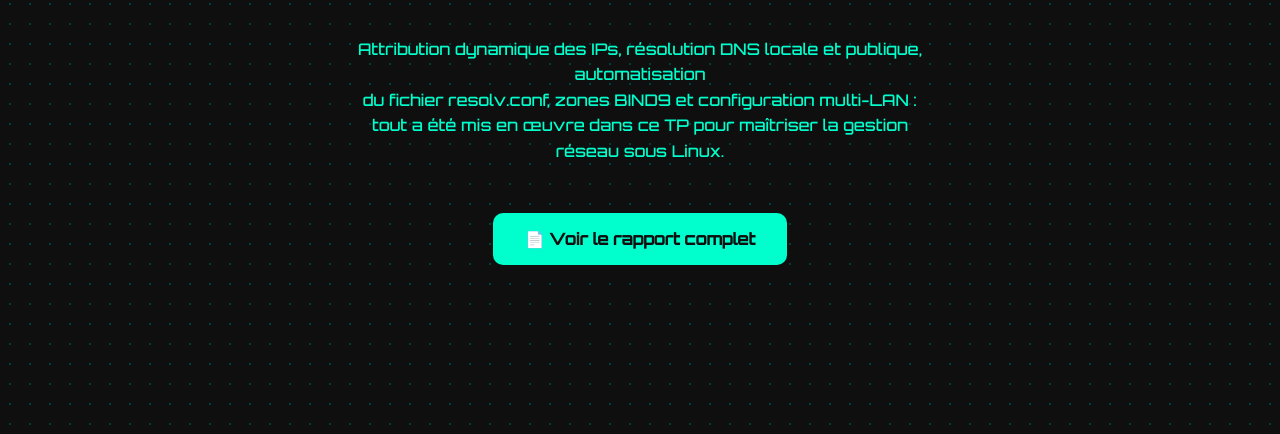
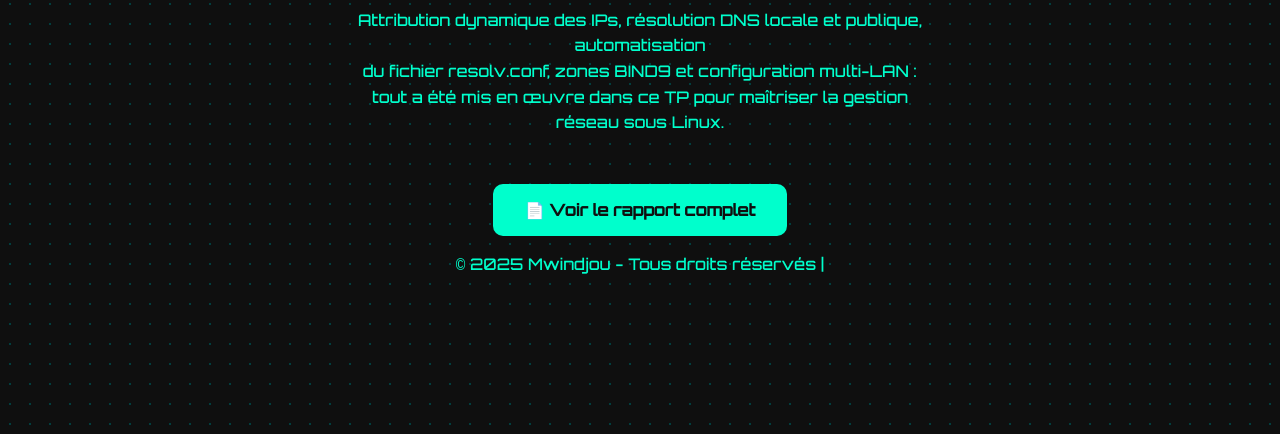
Before and after one commit to mwiinmh/projet-dhcp-dns-sur-debian, a plain HTML site: page index.html in a window 1280 px wide. Shown: the part 366-800 px from the top of the page. Drawn offline with Linux system fonts and the light colour scheme.

Commit message:
Update index.html

```diff
--- a/index.html
+++ b/index.html
@@ -71,4 +71,9 @@
   </p>
   <a href="rapport.pdf" class="btn">📄 Voir le rapport complet</a>
 </body>
+   <footer>
+    <p>© 2025 Mwindjou - Tous droits réservés |
+      <a href="https://github.com/mwiinmh" target="_blank" title="GitHub"><i class="fab fa-github"></i></a>
+    </p>
+  </footer>
 </html>
```
